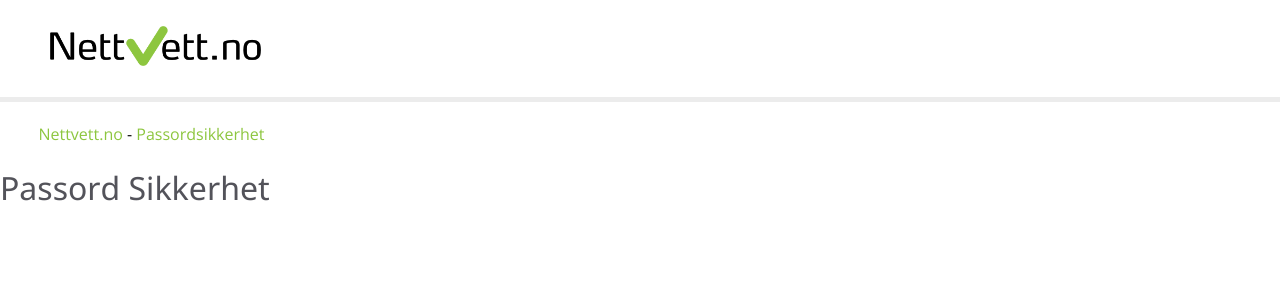
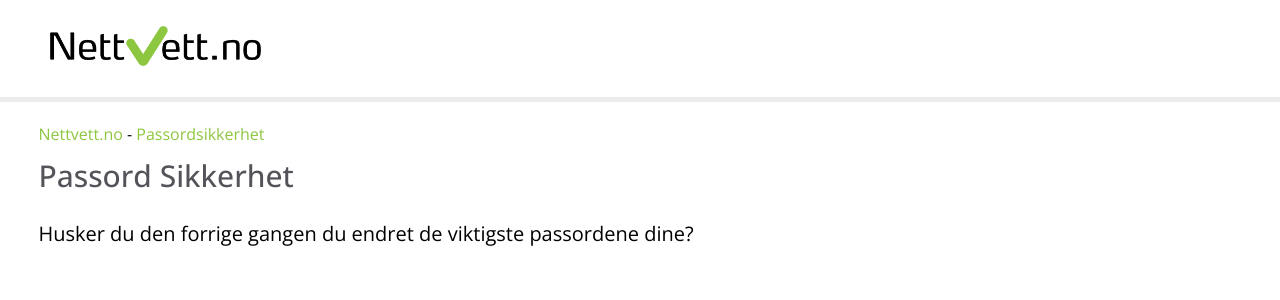
Before and after one commit to twomuchCatsriel/PasswordSafety, a React (Vite) app in the folder PasswordSafety/: page / in a window 1280 px wide. Shown: the top 300 px of the page. Built offline with nearby package versions, Linux system fonts and the light colour scheme.

Commit message:
Add Highlight

```diff
--- a/PasswordSafety/src/App.jsx
+++ b/PasswordSafety/src/App.jsx
@@ -4,14 +4,20 @@ import { useState } from 'react'
 import Navbar from './navbar'
 import LinkPath from './links'
 import HeaderText from './header'
+import Highlight from './highlight'
 
 function App() {
   return (
     <div>
-        <Navbar></Navbar>
-        <LinkPath></LinkPath>
+      <Navbar/>
+      <div className="defaultMargins">
+        <LinkPath/>
+        <section>
+          <HeaderText name="Passord Sikkerhet"/>
+          <Highlight name="Husker du den forrige gangen du endret de viktigste passordene dine?"/>
+        </section>
+      </div>
 
-        <HeaderText name="Passord Sikkerhet"></HeaderText>
     </div>
   )
 }
--- /dev/null
+++ b/PasswordSafety/src/highlight.jsx
@@ -0,0 +1,7 @@
+import React from "react";
+
+function Highlight(props){
+    return <p className="highlight">{props.name}</p>
+}
+
+export default Highlight;
--- a/PasswordSafety/src/index.css
+++ b/PasswordSafety/src/index.css
@@ -10,6 +10,10 @@ nav{
   box-shadow: #ececec 0px 5px 0px;
 }
 
+.defaultMargins{
+  margin: 2% 3%;
+}
+
 nav ul{
   list-style-type: none;
 }
@@ -20,16 +24,19 @@ nav ul{
   text-decoration: none;
 }
 
+.headerText{
+  font-weight: 500;
+  font-size: 30px;
+  color: #53535a;
+  margin-top: 10px;
+}
+
+/* Component-Centric */
 .linkPath p{
   display: inline;
 }
 
-.linkPath{
-  margin-top: 2%;
-  margin-left: 3%;
+.highlight{
+  font-weight: lighter;
+  font-size: 20px;
 }
-
-.headerText{
-  font-weight: 450;
-  color: #53535a;
-}
```
